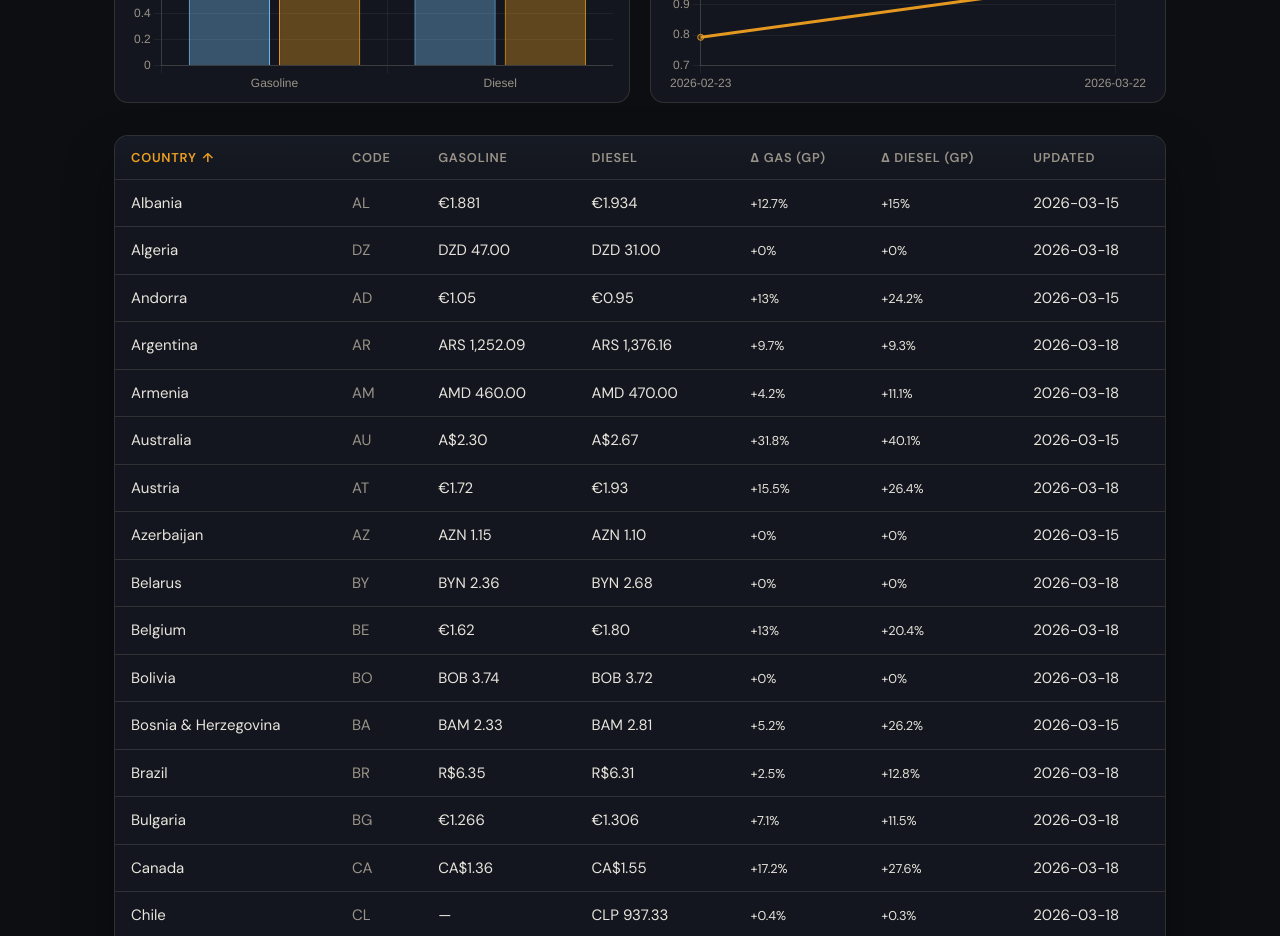
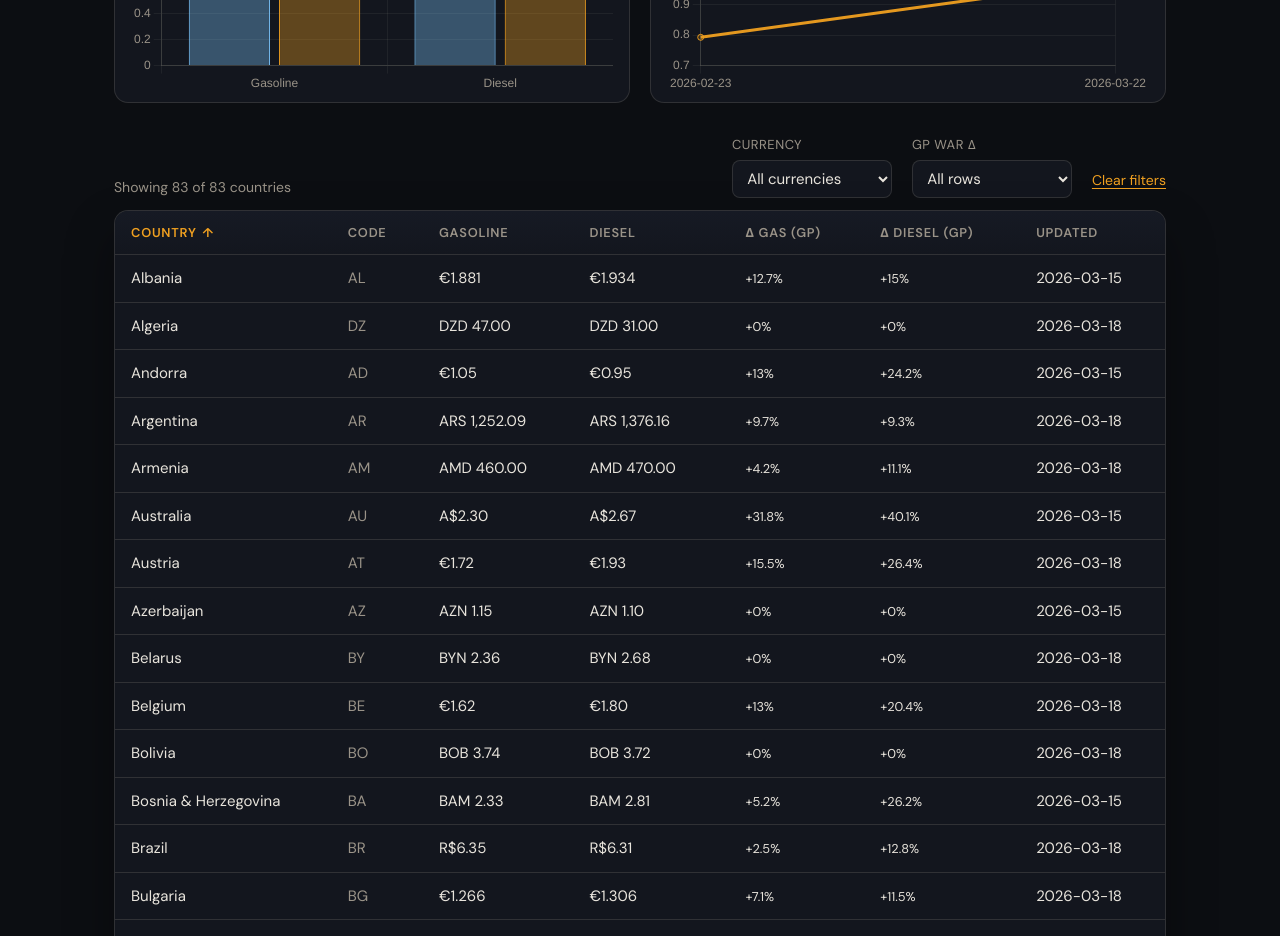
Before and after one commit to jovylle/gas, a website: page index.html in a window 1280 px wide. Shown: the part 840-1776 px from the top of the page. Drawn offline with nearby package versions, Linux system fonts and the light colour scheme.

Commit message:
Table: currency and GP filters, sortable code and war Δ columns
- Filters: currency dropdown, GP war data presence, clear button
- Showing N of M count; sort buttons on Code and Δ gas/diesel
- Fix updated_at sort as date strings; dedupe compare() logic

```diff
--- a/app.js
+++ b/app.js
@@ -24,11 +24,30 @@ function formatMoney(value, currency) {
 }
 
 function compare(a, b, key) {
+  if (key === "country") {
+    return String(a.country).localeCompare(String(b.country), "en");
+  }
+  if (key === "country_code") {
+    return String(a.country_code).localeCompare(String(b.country_code), "en");
+  }
+  if (key === "war_gas_pct" || key === "war_diesel_pct") {
+    const field = key === "war_gas_pct" ? "gasoline_pct" : "diesel_pct";
+    const va = warPayload?.by_country_code?.[a.country_code]?.[field];
+    const vb = warPayload?.by_country_code?.[b.country_code]?.[field];
+    const na = va == null || Number.isNaN(Number(va));
+    const nb = vb == null || Number.isNaN(Number(vb));
+    if (na && nb) return 0;
+    if (na) return 1;
+    if (nb) return -1;
+    return Number(va) - Number(vb);
+  }
+
+  if (key === "updated_at") {
+    return String(a.updated_at).localeCompare(String(b.updated_at), "en");
+  }
+
   const va = a[key];
   const vb = b[key];
-  if (key === "country") {
-    return String(va).localeCompare(String(vb), "en");
-  }
   if (va == null && vb == null) return 0;
   if (va == null) return 1;
   if (vb == null) return -1;
@@ -49,13 +68,30 @@ function impliedPreWar(price, pct) {
   return price / (1 + pct / 100);
 }
 
+function hasGpWarRow(r) {
+  const w = warPayload?.by_country_code?.[r.country_code];
+  return (
+    w != null &&
+    (w.gasoline_pct != null || w.diesel_pct != null)
+  );
+}
+
 function filtered() {
   const q = document.getElementById("search").value.trim().toLowerCase();
-  if (!q) return [...raw];
+  const currency =
+    document.getElementById("filterCurrency")?.value?.trim() ?? "";
+  const warSel = document.getElementById("filterWar")?.value ?? "";
+
   return raw.filter((r) => {
+    if (q) {
       const name = r.country.toLowerCase();
       const code = r.country_code.toLowerCase();
-    return name.includes(q) || code.includes(q);
+      if (!name.includes(q) && !code.includes(q)) return false;
+    }
+    if (currency && r.currency !== currency) return false;
+    if (warSel === "gp" && !hasGpWarRow(r)) return false;
+    if (warSel === "nogp" && hasGpWarRow(r)) return false;
+    return true;
   });
 }
 
@@ -73,6 +109,11 @@ function render() {
   const empty = document.getElementById("empty");
   const rows = sorted(filtered());
   const showWar = !!warPayload?.by_country_code;
+
+  const countEl = document.getElementById("tableCount");
+  if (countEl) {
+    countEl.textContent = `Showing ${rows.length} of ${raw.length} countries`;
+  }
 
   tbody.replaceChildren();
   if (rows.length === 0) {
@@ -103,6 +144,25 @@ function render() {
   document.querySelectorAll(".war-col-header").forEach((el) => {
     el.hidden = !showWar;
   });
+}
+
+function populateCurrencyFilter() {
+  const sel = document.getElementById("filterCurrency");
+  if (!sel) return;
+  const prev = sel.value;
+  const codes = [...new Set(raw.map((r) => r.currency))].sort();
+  sel.replaceChildren();
+  const opt0 = document.createElement("option");
+  opt0.value = "";
+  opt0.textContent = "All currencies";
+  sel.appendChild(opt0);
+  for (const c of codes) {
+    const opt = document.createElement("option");
+    opt.value = c;
+    opt.textContent = c;
+    sel.appendChild(opt);
+  }
+  if (prev && codes.includes(prev)) sel.value = prev;
 }
 
 function escapeHtml(s) {
@@ -380,6 +440,28 @@ document.getElementById("search").addEventListener("input", () => {
   render();
 });
 
+document.getElementById("filterCurrency")?.addEventListener("change", () => {
+  render();
+});
+
+document.getElementById("filterWar")?.addEventListener("change", () => {
+  render();
+});
+
+document.getElementById("clearTableFilters")?.addEventListener("click", () => {
+  const search = document.getElementById("search");
+  if (search) search.value = "";
+  const fc = document.getElementById("filterCurrency");
+  if (fc) fc.value = "";
+  const fw = document.getElementById("filterWar");
+  if (fw) fw.value = "";
+  render();
+});
+
+function bindSortButtons() {
+  document.querySelectorAll("button.sort").forEach((btn) => {
+    btn.replaceWith(btn.cloneNode(true));
+  });
   document.querySelectorAll("button.sort").forEach((btn) => {
     btn.addEventListener("click", () => {
       const key = btn.dataset.sort;
@@ -387,12 +469,16 @@ document.querySelectorAll("button.sort").forEach((btn) => {
         sortDir = sortDir === "asc" ? "desc" : "asc";
       } else {
         sortKey = key;
-      sortDir = key === "country" || key === "updated_at" ? "asc" : "desc";
+        const ascKeys = ["country", "country_code", "updated_at"];
+        sortDir = ascKeys.includes(key) ? "asc" : "desc";
       }
       updateSortButtons();
       render();
     });
   });
+}
+
+bindSortButtons();
 
 document.getElementById("chartCountry")?.addEventListener("change", refreshCharts);
 
@@ -436,6 +522,7 @@ async function load() {
     }
 
     updateSortButtons();
+    populateCurrencyFilter();
     render();
     populateCountrySelect();
     refreshCharts();
--- a/index.html
+++ b/index.html
@@ -73,6 +73,29 @@
     </section>
 
     <main>
+      <div class="table-section">
+        <div class="table-toolbar">
+          <p class="table-count" id="tableCount" aria-live="polite"></p>
+          <div class="filters" id="tableFilters">
+            <label class="filter-field">
+              <span class="filter-label">Currency</span>
+              <select id="filterCurrency" aria-label="Filter by currency">
+                <option value="">All currencies</option>
+              </select>
+            </label>
+            <label class="filter-field">
+              <span class="filter-label">GP war Δ</span>
+              <select id="filterWar" aria-label="Filter by GlobalPetrolPrices war data">
+                <option value="">All rows</option>
+                <option value="gp">Has GP % data</option>
+                <option value="nogp">No GP % data</option>
+              </select>
+            </label>
+            <button type="button" class="btn-text" id="clearTableFilters">
+              Clear filters
+            </button>
+          </div>
+        </div>
         <div class="table-wrap">
           <table>
             <thead>
@@ -82,7 +105,11 @@
                     <span class="sort-lbl">Country</span> <span class="sort-ind">↑</span>
                   </button>
                 </th>
-              <th scope="col">Code</th>
+                <th scope="col">
+                  <button type="button" class="sort" data-sort="country_code">
+                    <span class="sort-lbl">Code</span> <span class="sort-ind"></span>
+                  </button>
+                </th>
                 <th scope="col">
                   <button type="button" class="sort" data-sort="gasoline">
                     <span class="sort-lbl">Gasoline</span> <span class="sort-ind"></span>
@@ -93,8 +120,16 @@
                     <span class="sort-lbl">Diesel</span> <span class="sort-ind"></span>
                   </button>
                 </th>
-              <th scope="col" class="war-col-header" hidden>Δ gas (GP)</th>
-              <th scope="col" class="war-col-header" hidden>Δ diesel (GP)</th>
+                <th scope="col" class="war-col-header war-sort" hidden>
+                  <button type="button" class="sort" data-sort="war_gas_pct">
+                    <span class="sort-lbl">Δ gas (GP)</span> <span class="sort-ind"></span>
+                  </button>
+                </th>
+                <th scope="col" class="war-col-header war-sort" hidden>
+                  <button type="button" class="sort" data-sort="war_diesel_pct">
+                    <span class="sort-lbl">Δ diesel (GP)</span> <span class="sort-ind"></span>
+                  </button>
+                </th>
                 <th scope="col">
                   <button type="button" class="sort" data-sort="updated_at">
                     <span class="sort-lbl">Updated</span> <span class="sort-ind"></span>
@@ -105,7 +140,8 @@
             <tbody id="tbody"></tbody>
           </table>
         </div>
-      <p class="empty" id="empty" hidden>No rows match your search.</p>
+      </div>
+      <p class="empty" id="empty" hidden>No rows match your search or filters.</p>
       <p class="error" id="error" hidden></p>
     </main>
 
--- a/styles.css
+++ b/styles.css
@@ -196,6 +196,79 @@ main {
   padding: 0 1.5rem 4rem;
 }
 
+.table-section {
+  display: flex;
+  flex-direction: column;
+  gap: 0.75rem;
+}
+
+.table-toolbar {
+  display: flex;
+  flex-wrap: wrap;
+  align-items: flex-end;
+  justify-content: space-between;
+  gap: 1rem;
+}
+
+.table-count {
+  margin: 0;
+  font-size: 0.875rem;
+  color: var(--muted);
+}
+
+.filters {
+  display: flex;
+  flex-wrap: wrap;
+  align-items: flex-end;
+  gap: 0.75rem 1.25rem;
+}
+
+.filter-field {
+  display: flex;
+  flex-direction: column;
+  gap: 0.35rem;
+  font-size: 0.8125rem;
+  color: var(--muted);
+}
+
+.filter-label {
+  letter-spacing: 0.04em;
+  text-transform: uppercase;
+}
+
+.filter-field select {
+  min-width: 10rem;
+  padding: 0.45rem 0.65rem;
+  border-radius: 8px;
+  border: 1px solid var(--border);
+  background: var(--bg-elev);
+  color: var(--text);
+  font: inherit;
+  font-size: 0.9375rem;
+}
+
+.filter-field select:focus {
+  outline: none;
+  border-color: var(--focus);
+  box-shadow: 0 0 0 2px rgba(126, 200, 255, 0.2);
+}
+
+.btn-text {
+  font: inherit;
+  font-size: 0.875rem;
+  padding: 0.45rem 0;
+  border: none;
+  background: none;
+  color: var(--accent);
+  cursor: pointer;
+  text-decoration: underline;
+  text-underline-offset: 3px;
+}
+
+.btn-text:hover {
+  color: #ffc14d;
+}
+
 .table-wrap {
   border-radius: 14px;
   border: 1px solid var(--border);
```
Lines whose indentation alone changed are shown as unchanged.
